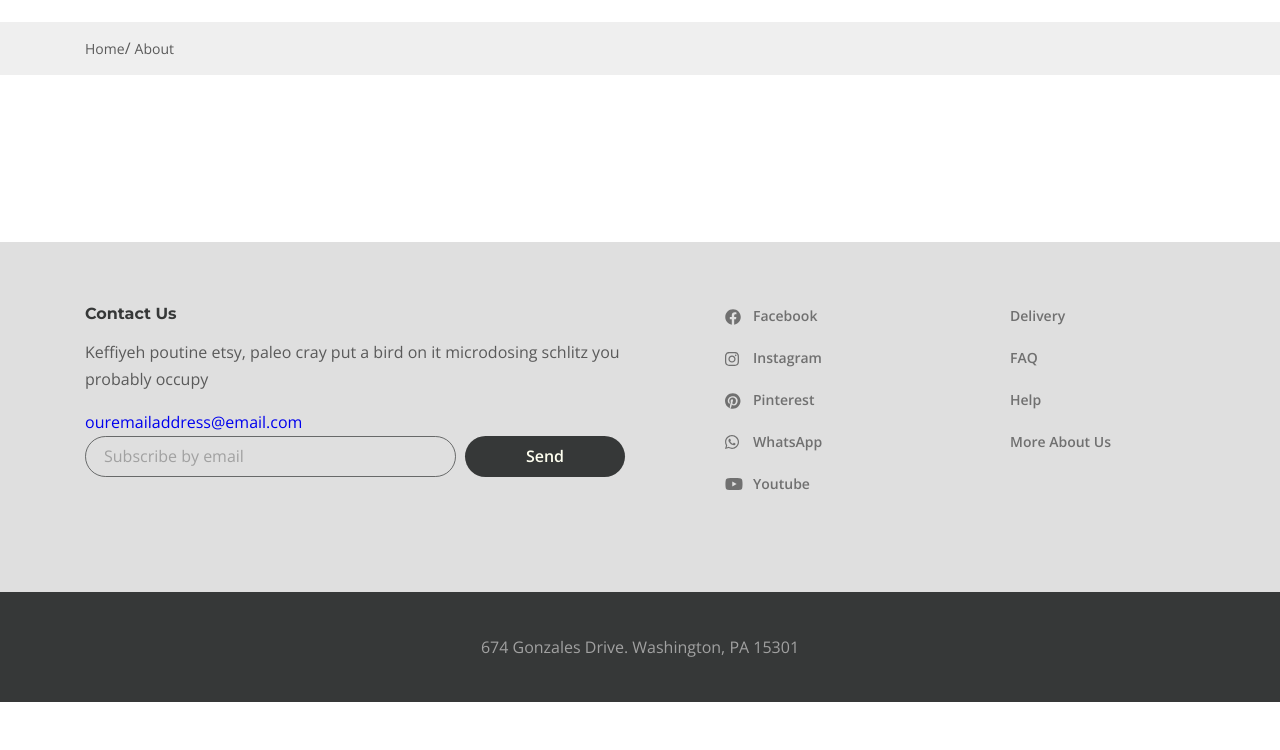
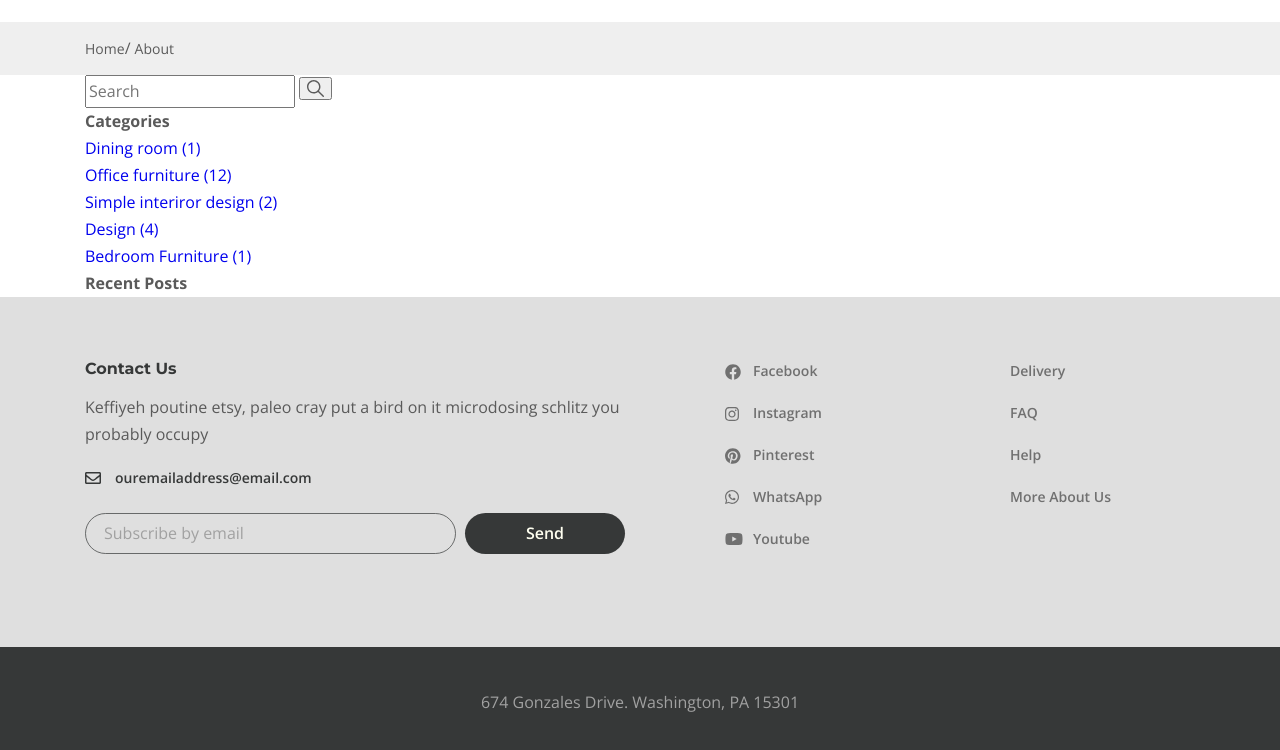
Before and after one commit to Andyone89/gulpdesire, a website: page app/blog.html in a window 1280 px wide. Shown: the part 98-848 px from the top of the page. Before the commit the page ends 800 px from the top, so only its background shows below. Drawn offline with nearby package versions, Linux system fonts and the light colour scheme.

Commit message:
blog-aside

```diff
--- a/app/blog.html
+++ b/app/blog.html
@@ -80,6 +80,95 @@
           </ul>
         </div>
       </div>
+
+      <section class="blog">
+        <div class="container">
+          <div class="blog__inner">
+            <div class="blog__item"></div>
+            <aside class="aside">
+
+              <form class="aside__search">
+                <input class="aside__search-input" type="text" placeholder="Search">
+                <button class="aside__search-btn" type="submit">
+                  <img src="images/blog/search-icon.svg" alt="search icon">
+                </button>
+              </form>
+
+              <div class="blog__category">
+                <h6 class="blog__category-title">
+                  Categories
+                </h6>
+                <ul class="blog__category-list">
+                  <li class="blog__category-item">
+                    <a href="#" class="blog__category-link">
+                      Dining room (1)
+                    </a>
+                  </li>
+                  <li class="blog__category-item">
+                    <a href="#" class="blog__category-link">
+                      Office furniture (12)
+                    </a>
+                  </li>
+                  <li class="blog__category-item">
+                    <a href="#" class="blog__category-link">
+                      Simple interiror design (2)
+                    </a>
+                  </li>
+                  <li class="blog__category-item">
+                    <a href="#" class="blog__category-link">
+                      Design (4)
+                    </a>
+                  </li>
+                  <li class="blog__category-item">
+                    <a href="#" class="blog__category-link">
+                      Bedroom Furniture (1)
+                    </a>
+                  </li>
+                </ul>
+              </div>
+              <div class="recent-posts">
+                <h6 class="recent-posts__title">Recent Posts</h6>
+                <ul class="recent-posts__list">
+                  <li class="recent-posts__item">
+                    <a href="#" class="recent-posts__item-title">
+
+                  </a>
+                  <span class="recent-posts__date">
+
+                  </span>
+                  <a href="" class="recent-posts__author">
+
+                  </a>
+                </li>
+                  <li class="recent-posts__item">
+                    <a href="#" class="recent-posts__item-title">
+
+                  </a>
+                  <span class="recent-posts__date">
+
+                  </span>
+                  <a href="" class="recent-posts__author">
+
+                  </a>
+                </li>
+                  <li class="recent-posts__item">
+                    <a href="#" class="recent-posts__item-title">
+
+                  </a>
+                  <span class="recent-posts__date">
+
+                  </span>
+                  <a href="" class="recent-posts__author">
+
+                  </a>
+                </li>
+                </ul>
+              </div>
+            </aside>
+          </div>
+        </div>
+      </section>
+
     </main>
 
 
@@ -94,7 +183,7 @@
               <p class="footer__info-text">
                 Keffiyeh poutine etsy, paleo cray put a bird on it microdosing schlitz you probably occupy
               </p>
-              <a href="mailto:ouremailaddress@email.com" class="footer__info-email">
+              <a href="mailto:ouremailaddress@email.com" class="info-email">
                 ouremailaddress@email.com
               </a>
               <form class="footer__form">
```
Also changed, not shown: app/about.html (+1 -1 lines), app/gallery.html (+1 -1 lines), app/index.html (+1 -1 lines), app/page.html (+1 -1 lines), app/images/blog/search-icon.svg (added).
